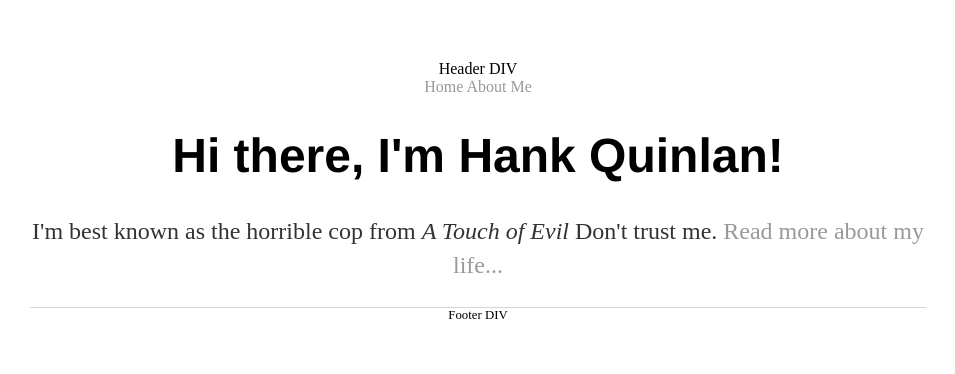
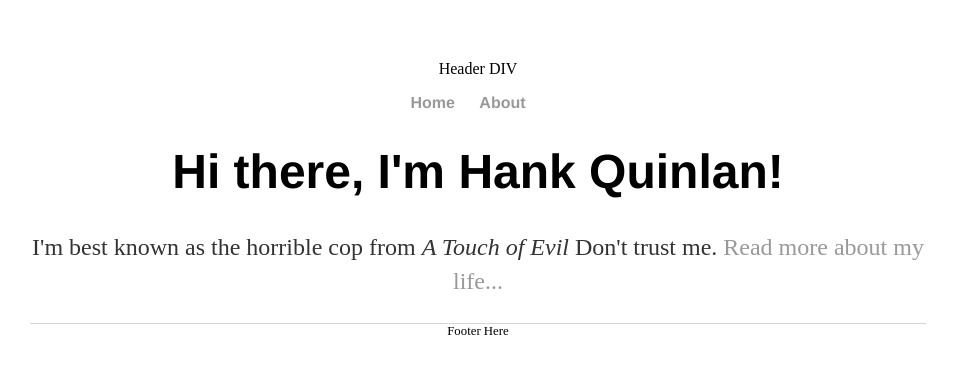
Before and after one commit to thweattm/thweattm.github.io, a Jekyll site: the page built from index.html, in a window 1280 px wide. Shown: the top 374 px of the page, without its empty margins (162-1117 px from the left). Built offline with Jekyll 4.4.1, drawn with Linux system fonts in a browser that asks for light colours.

Commit message:
Update default.html

```diff
--- a/_layouts/default.html
+++ b/_layouts/default.html
@@ -9,14 +9,18 @@
 		<center>
 		<div class="header">
 			Header DIV <br>
-			<a href="/">Home</a>
-			<a href="/about">About Me</a>
+			<nav>
+				<ul>
+				<li><a href="/">Home</a></li>
+				<li><a href="/about">About</a></li>
+				</ul>
+			</nav>
 		</div>
 
 		{{ content }}
 
 		<footer>
-			Footer DIV
+			Footer Here
 		</footer>
 
 		</center>
```
